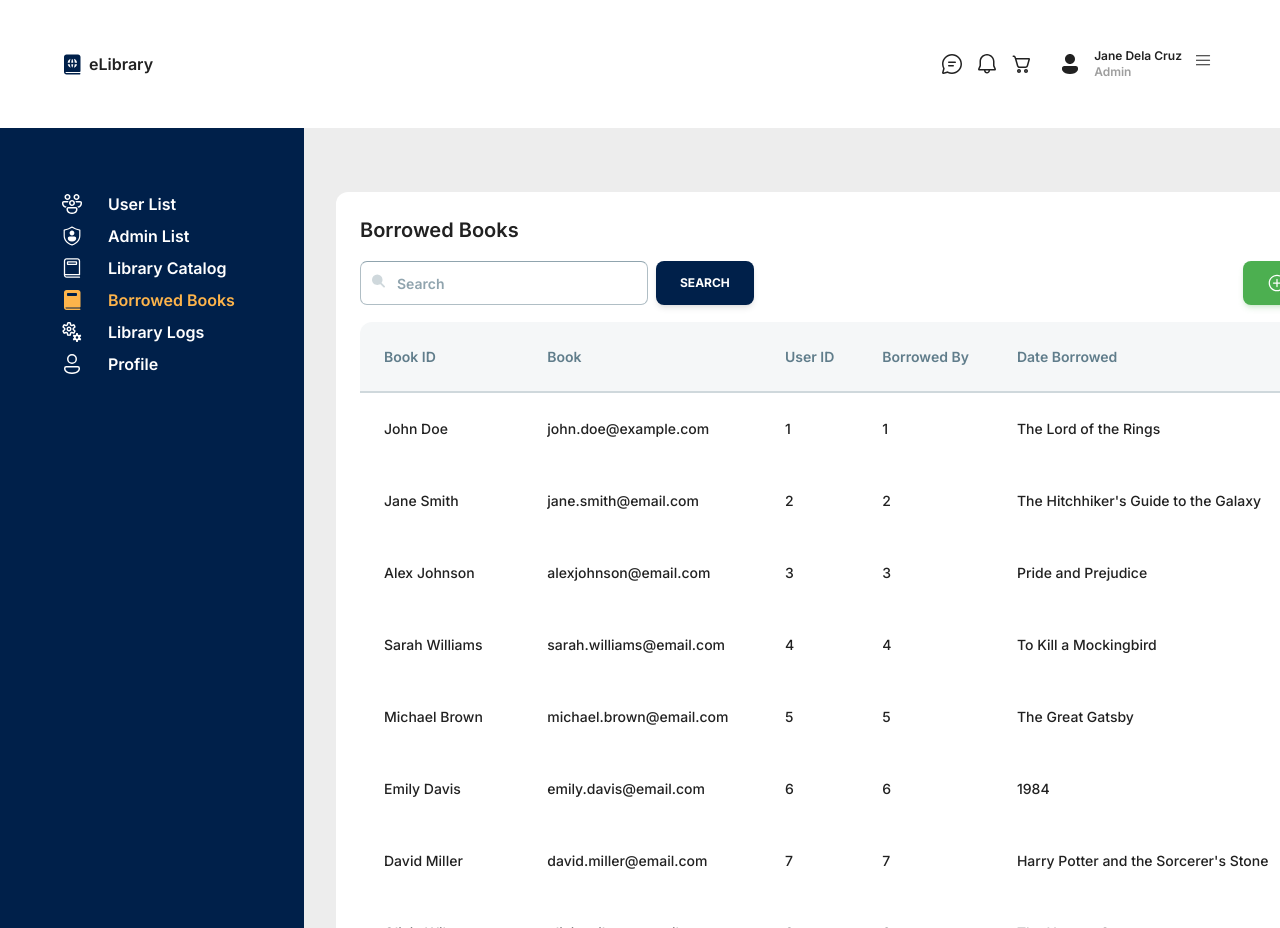
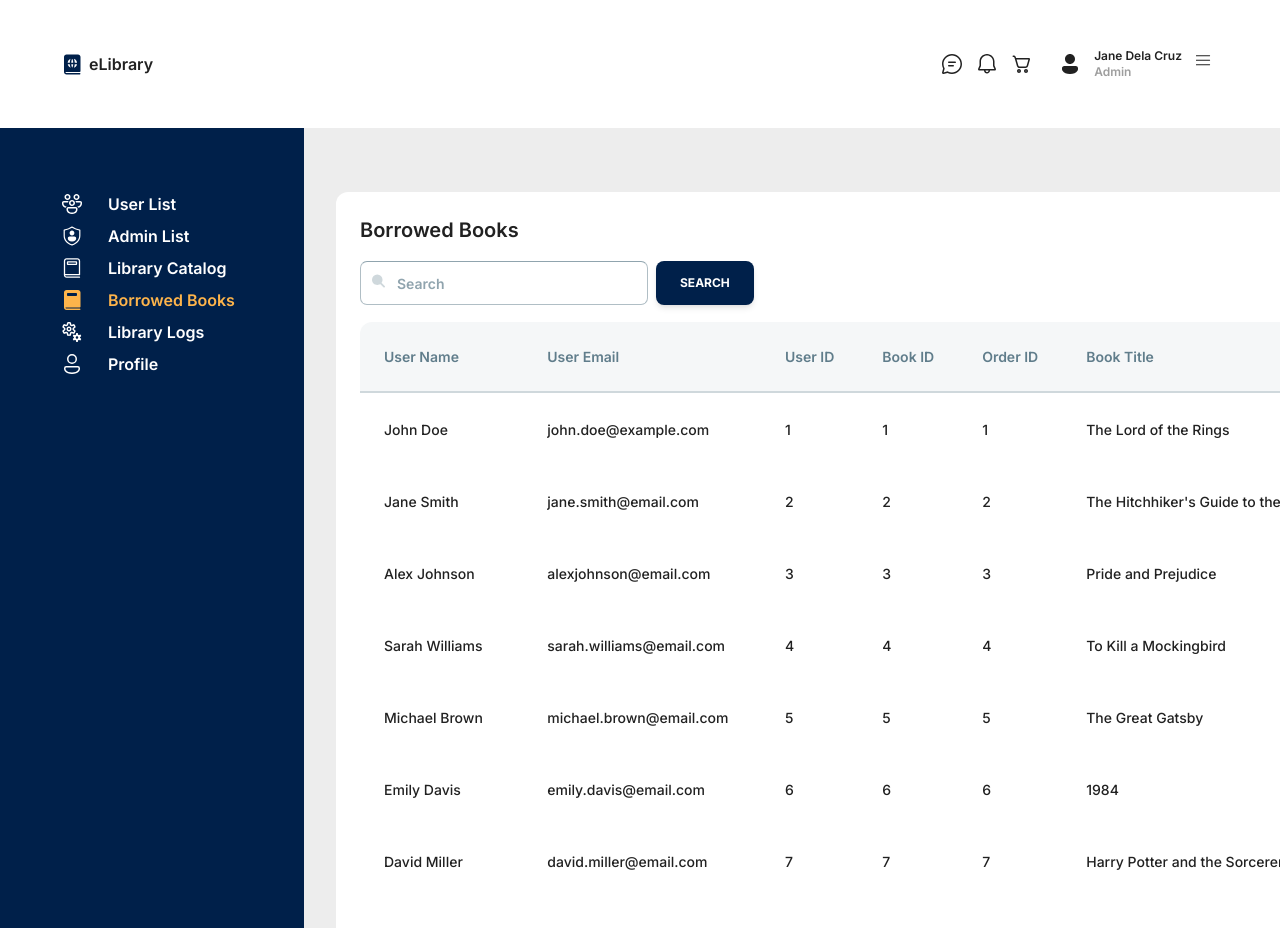
Before and after one commit to qeewpi/library-management-system, a React (Create React App) app: page /admin/borrowed-books in a window 1280 px wide. Shown: the top 928 px of the page. Built offline with nearby package versions, Linux system fonts and the light colour scheme.

Commit message:
Update BooksBorrowedDetails.js component to display additional user information

```diff
--- a/src/components/admin-components/BooksBorrowedDetails.js
+++ b/src/components/admin-components/BooksBorrowedDetails.js
@@ -4,12 +4,16 @@
 import React from "react";
 
 const TABLE_HEAD = [
+  "User Name",
+  "User Email",
+  "User ID",
   "Book ID",
-  "Book",
-  "User ID",
-  "Borrowed By",
-  "Date Borrowed",
-  "Deadline",
+  "Order ID",
+  "Book Title",
+  "Book Author",
+  "Borrowed Date",
+  "Due Date",
+  "Actions",
 ];
 
 export function BooksBorrowedDetails() {
@@ -43,6 +47,11 @@
               <td className="p-6">
                 <Typography variant="small" className="font-medium">
                   {book.userEmail}
+                </Typography>
+              </td>
+              <td className="p-6">
+                <Typography variant="small" className="font-medium">
+                  {book.userId}
                 </Typography>
               </td>
               <td className="p-6">
```
